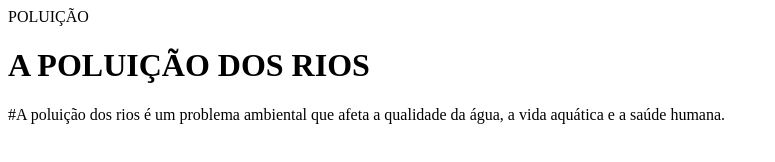
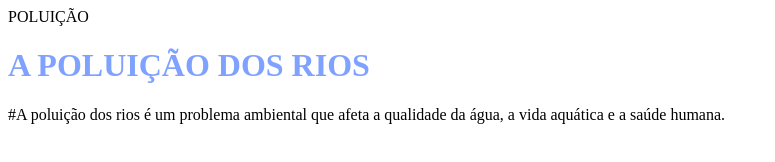
Before and after one commit to evellyn0003/projeto-2-, a plain HTML site: page index.html in a window 1280 px wide. Shown: the whole page, without its empty margins (0-775 px from the left). Drawn offline with Linux system fonts and the light colour scheme.

Commit message:
conectei os dois arquivos

```diff
--- a/index.html
+++ b/index.html
@@ -2,6 +2,7 @@
 <html lang="pt-br">
 <head>
     <meta charset="UTF-8">
+    <link href="style.css" rel="stylesheet">
     <meta name="viewport" content="width=device-width, initial-scale=1.0">
     <title>Document</title>
 </head>
--- a/style.css
+++ b/style.css
@@ -1,3 +1,3 @@
 h1 {
-    color: aquamarine
+    color: rgb(127, 161, 255)
 }
```
